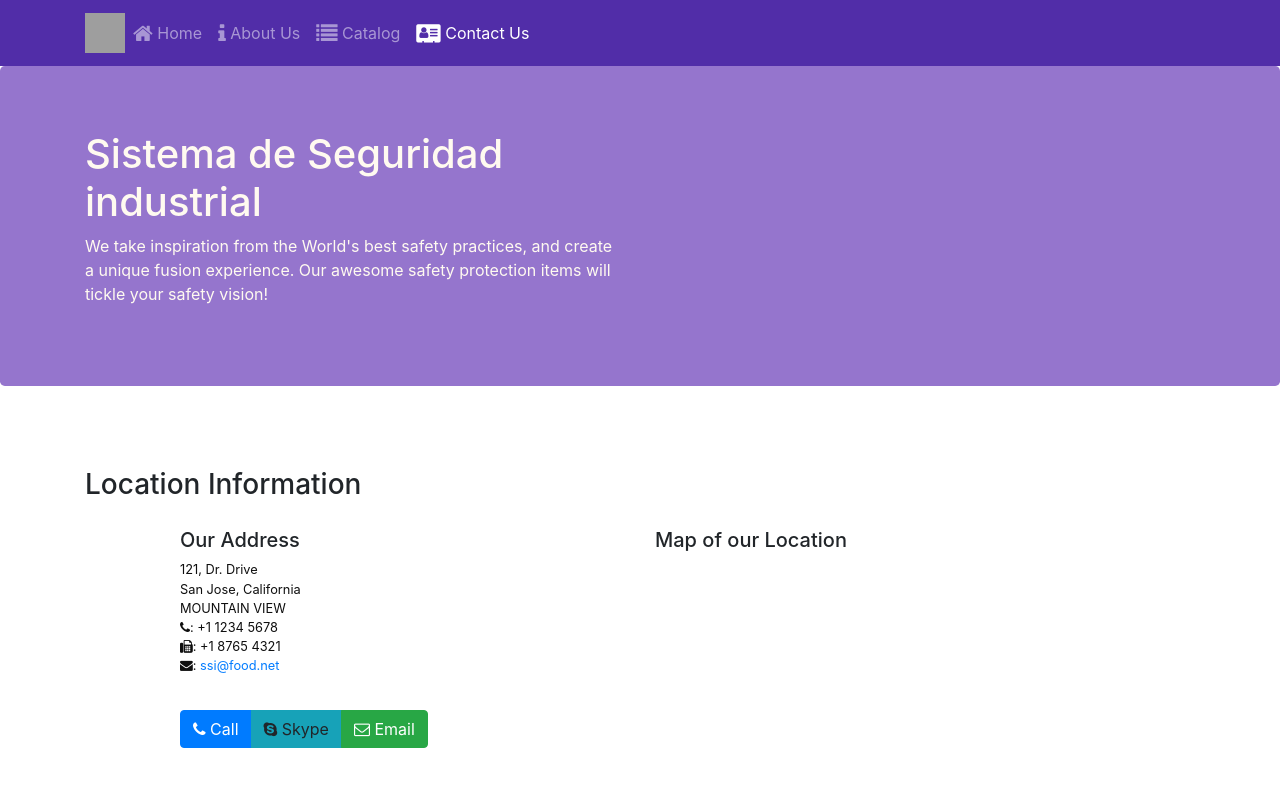
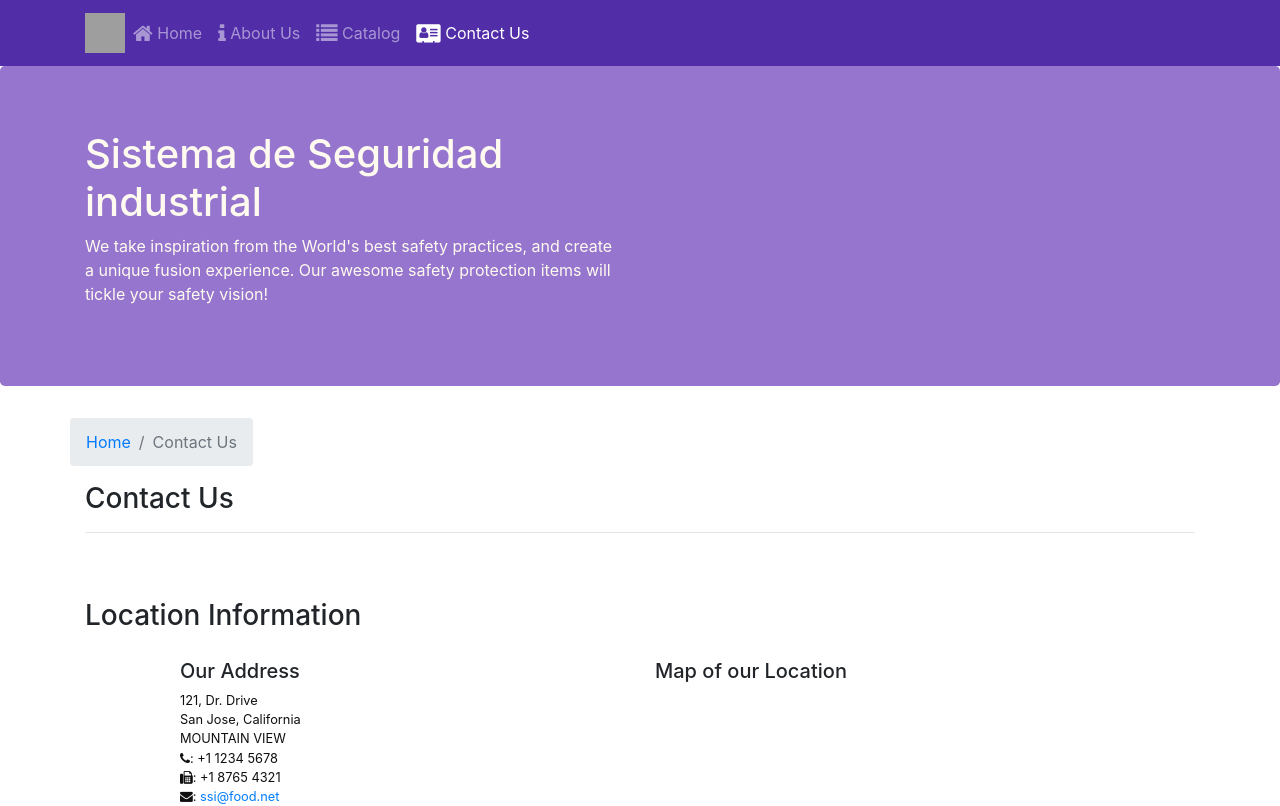
Before and after one commit to draconetics/final-react-project, a React (Create React App) app: page /contactus in a window 1280 px wide. Shown: the top 806 px of the page. Built offline with nearby package versions, Linux system fonts and the light colour scheme; grey boxes are pictures that could not be loaded.

Commit message:
Single Page Applications Parte 2

```diff
--- a/src/components/ContactComponent.js
+++ b/src/components/ContactComponent.js
@@ -1,8 +1,21 @@
 import React from 'react';
+import {Breadcrumb, BreadcrumbItem} from "reactstrap";
+import {Link} from "react-router-dom";
 
 function Contact(props) {
     return (
         <div className="container">
+            <div className="row">
+                <Breadcrumb>
+                    <BreadcrumbItem><Link to="/home">Home</Link></BreadcrumbItem>
+                    <BreadcrumbItem active>Contact Us</BreadcrumbItem>
+                </Breadcrumb>
+                <div className="col-12">
+                    <h3>Contact Us</h3>
+                    <hr/>
+                </div>
+            </div>
+
             <div className="row row-content">
                 <div className="col-12">
                     <h3>Location Information</h3>
--- a/src/components/ItemdetailComponent.js
+++ b/src/components/ItemdetailComponent.js
@@ -1,5 +1,6 @@
 import React from 'react';
-import {Card, CardBody, CardImg, CardText, CardTitle} from "reactstrap";
+import {Breadcrumb, BreadcrumbItem, Card, CardBody, CardImg, CardText, CardTitle} from "reactstrap";
+import {Link} from "react-router-dom";
 
 
 function RenderItem({item}) {
@@ -56,14 +57,23 @@ function RenderComments({comments}) {
 
 
 const ItemDetail = (props) => {
-    console.log("ItemDetail render es invocado");
     return (
-        <div className="row">
+        <div className="container">
+            <div className="row">
+                <Breadcrumb>
+                    <BreadcrumbItem><Link to="/catalog">Catalog</Link></BreadcrumbItem>
+                    <BreadcrumbItem active>{props.item.name}</BreadcrumbItem>
+                </Breadcrumb>
+                <div className="col-12">
+                    <h3>{props.item.name}</h3>
+                    <hr/>
+                </div>
+            </div>
             <div className="col-12 col-md-5 m-1">
                 <RenderItem item={props.item}/>
             </div>
             <div className="col-12 col-md-5 m-1">
-                <RenderComments comments={props.item ? props.item.comments : null}/>
+                <RenderComments comments={props.comments}/>
             </div>
         </div>
     );
--- a/src/components/MainComponent.js
+++ b/src/components/MainComponent.js
@@ -8,6 +8,7 @@ import Home from "./HomeComponent";
 import Contact from "./ContactComponent";
 import {COMMENTS} from "../shared/comments";
 import {EMPLOYEES} from "../shared/employees";
+import ItemDetail from "./ItemdetailComponent";
 
 class Main extends Component {
 
@@ -22,6 +23,13 @@ class Main extends Component {
     }
 
     render() {
+        const ItemWithId = ({match}) => {
+            return (
+                <ItemDetail item={this.state.items.filter((item) => item.id === parseInt(match.params.itemId, 10))[0]}
+                            comments={this.state.comments.filter((comment) => comment.itemId === parseInt(match.params.itemId, 10))}/>
+            );
+        };
+
         const HomePage = () => {
             return (
                 <Home
@@ -39,6 +47,7 @@ class Main extends Component {
                     <Route path='/home' component={HomePage}/>
                     <Route path='/contactus' component={Contact}/>
                     <Route exact path='/catalog' component={() => <Catalog items={this.state.items}/>}/>
+                    <Route path='/catalog/:itemId' component={ItemWithId}/>
                     <Redirect to="/home"/>
                 </Switch>
                 <Footer/>
```
